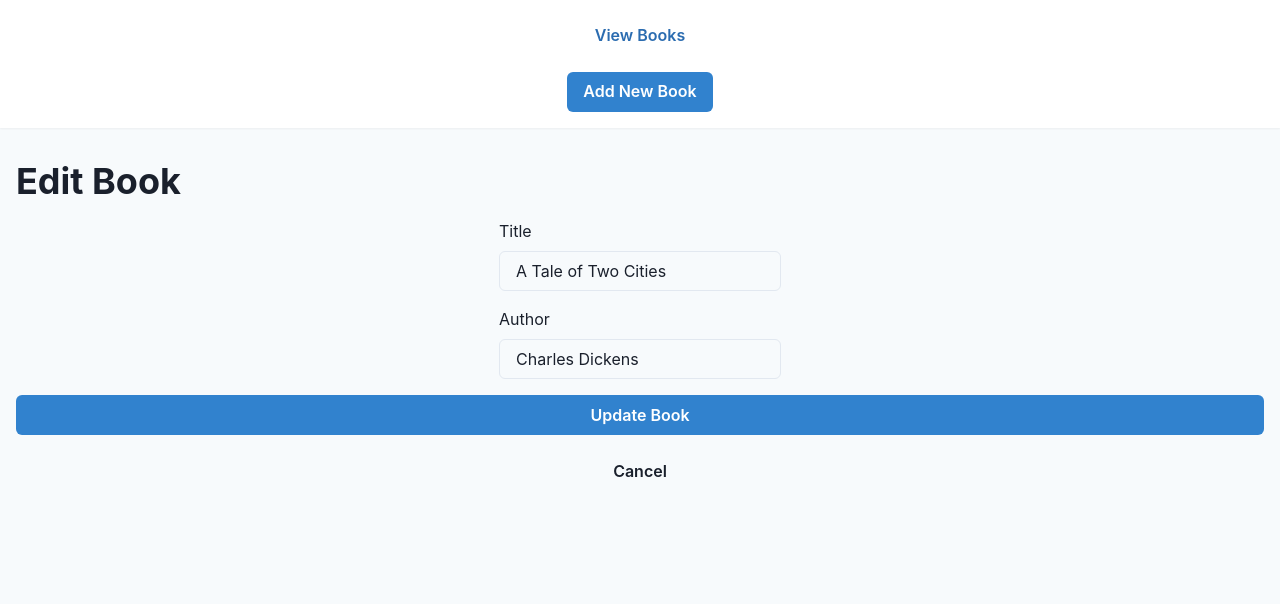
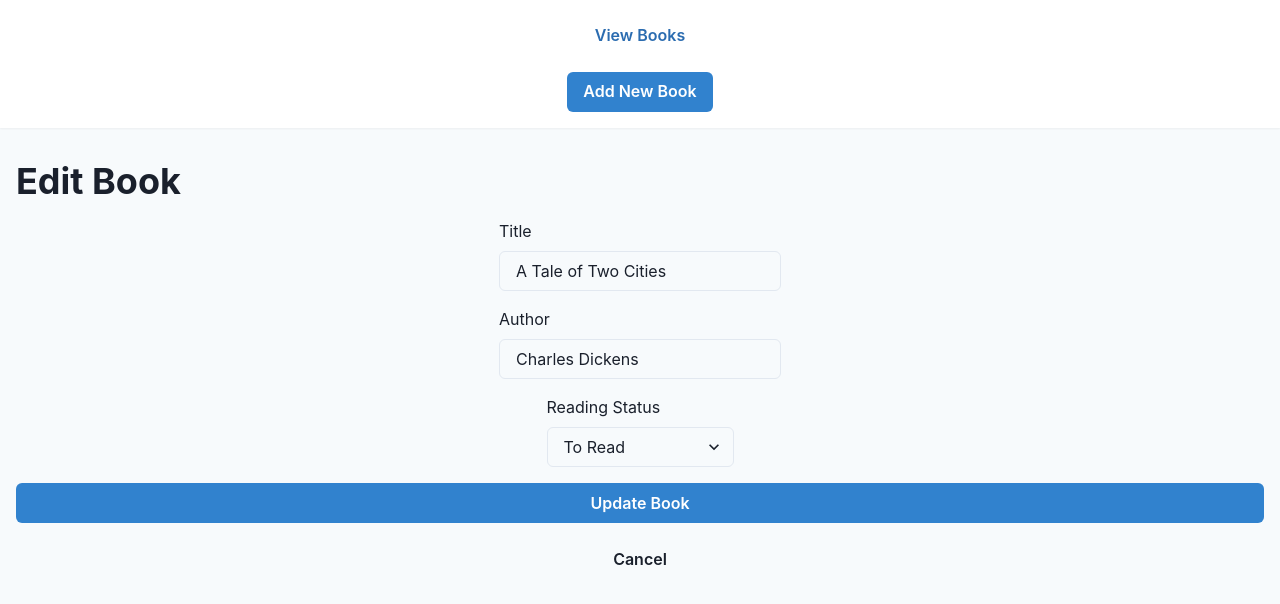
Before and after one commit to skjteam/book-tracker, a React (Create React App) app: page /edit/1 in a window 1280 px wide. Shown: the top 604 px of the page. Built offline with nearby package versions, Linux system fonts and the light colour scheme.

Commit message:
Add reading status feautre

```diff
--- a/src/App.js
+++ b/src/App.js
@@ -9,7 +9,12 @@ import EditBook from "./components/EditBook";
 function App() {
   //Move books state up to App so it can be shared between components
   const [books, setBooks] = useState([
-    { id: 1, title: "A Tale of Two Cities", author: "Charles Dickens" },
+    {
+      id: 1,
+      title: "A Tale of Two Cities",
+      author: "Charles Dickens",
+      status: "To Read",
+    },
   ]);
 
   //Function to add new book
--- a/src/components/AddBooks.js
+++ b/src/components/AddBooks.js
@@ -1,12 +1,21 @@
 import React, { useState } from "react";
 import { useNavigate } from "react-router-dom";
-import { VStack, Text, Box, Input, Button, Heading } from "@chakra-ui/react";
+import {
+  VStack,
+  Text,
+  Box,
+  Input,
+  Button,
+  Heading,
+  Select,
+} from "@chakra-ui/react";
 
 function AddBook({ onAddBook }) {
   const navigate = useNavigate();
   const [bookData, setBookData] = useState({
     title: "",
     author: "",
+    status: "To Read", //default status
   });
 
   const handleSubmit = (e) => {
@@ -44,6 +53,20 @@ function AddBook({ onAddBook }) {
             />
           </Box>
 
+          <Box>
+            <Text mb={2}>Reading Status</Text>
+            <Select
+              value={bookData.status}
+              onChange={(e) =>
+                setBookData({ ...bookData, status: e.target.value })
+              }
+            >
+              <option value="To Read">To Read</option>
+              <option value="Reading">Currently Reading</option>
+              <option value="Completed">Completed</option>
+            </Select>
+          </Box>
+
           <Button type="submit" colorScheme="blue" width="100%">
             Add Book
           </Button>
--- a/src/components/BookList.js
+++ b/src/components/BookList.js
@@ -1,9 +1,29 @@
 import React from "react";
-import { VStack, Box, Heading, Text, Button, HStack } from "@chakra-ui/react";
+import {
+  VStack,
+  Box,
+  Heading,
+  Text,
+  Button,
+  HStack,
+  Badge,
+} from "@chakra-ui/react";
 import { DeleteIcon, EditIcon } from "@chakra-ui/icons";
 import { Link as RouterLink } from "react-router-dom";
 
 function BookList({ books, onDeleteBook }) {
+  //status color
+  const getStatusColor = (status) => {
+    switch (status) {
+      case "Reading":
+        return "blue";
+      case "Completed":
+        return "green";
+      case "To Read":
+      default:
+        return "gray";
+    }
+  };
   return (
     <VStack spacing={4} align="stretch">
       <Heading>My Books</Heading>
@@ -13,6 +33,9 @@ function BookList({ books, onDeleteBook }) {
             <Box>
               <Heading size="md">{book.title}</Heading>
               <Text color="gray.600">{book.author}</Text>
+              <Badge colorScheme={getStatusColor(book.status)} mt={2}>
+                {book.status}
+              </Badge>
             </Box>
             <HStack spacing={2}>
               <RouterLink to={`/edit/${book.id}`}>
--- a/src/components/EditBook.js
+++ b/src/components/EditBook.js
@@ -8,6 +8,7 @@ import {
   Button,
   Heading,
   useToast,
+  Select,
 } from "@chakra-ui/react";
 
 function EditBook({ books, onEditBook }) {
@@ -79,6 +80,19 @@ function EditBook({ books, onEditBook }) {
               required
             />
           </Box>
+          <Box>
+            <Text mb={2}>Reading Status</Text>
+            <Select
+              value={bookData.status}
+              onChange={(e) =>
+                setBookData({ ...bookData, status: e.target.value })
+              }
+            >
+              <option value="To Read">To Read</option>
+              <option value="Reading">Currently Reading</option>
+              <option value="Completed">Completed</option>
+            </Select>
+          </Box>
 
           <Button type="submit" colorScheme="blue" width="100%">
             Update Book
```
